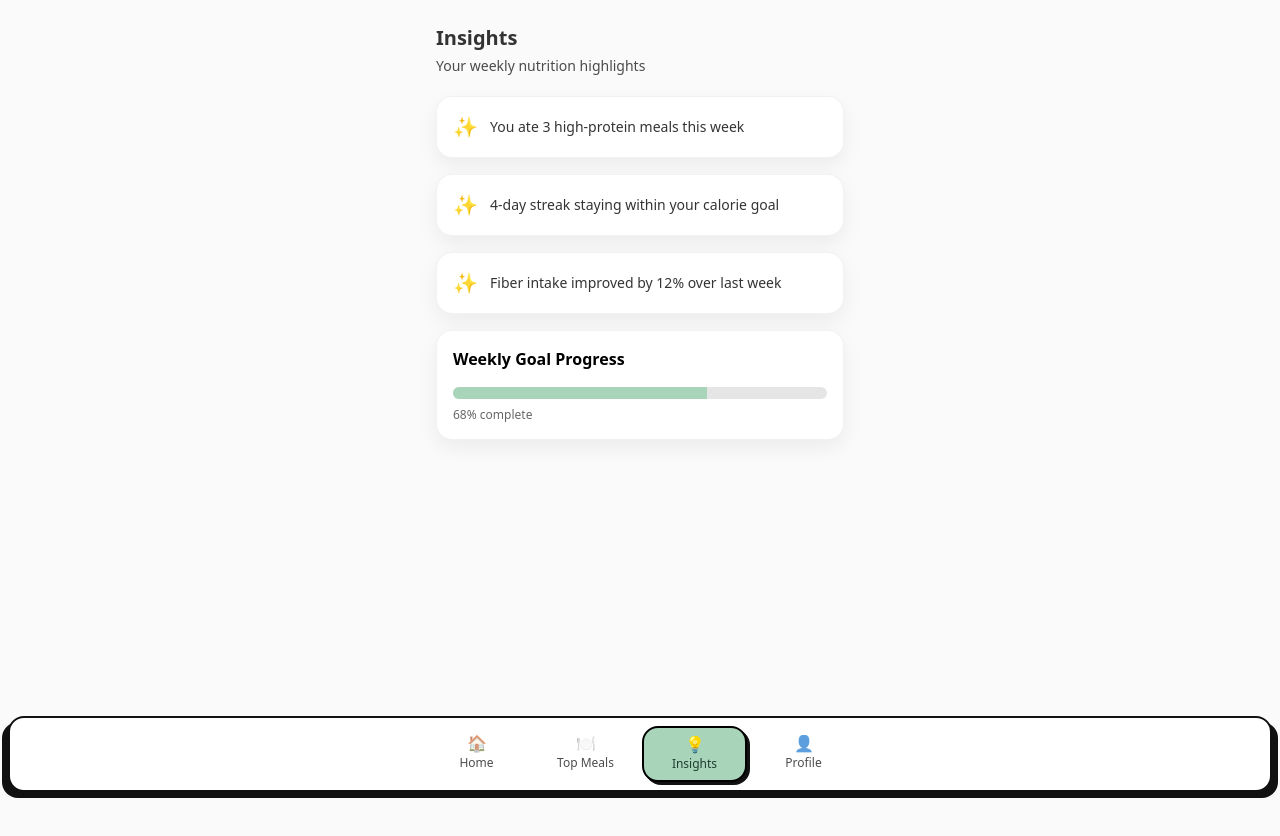
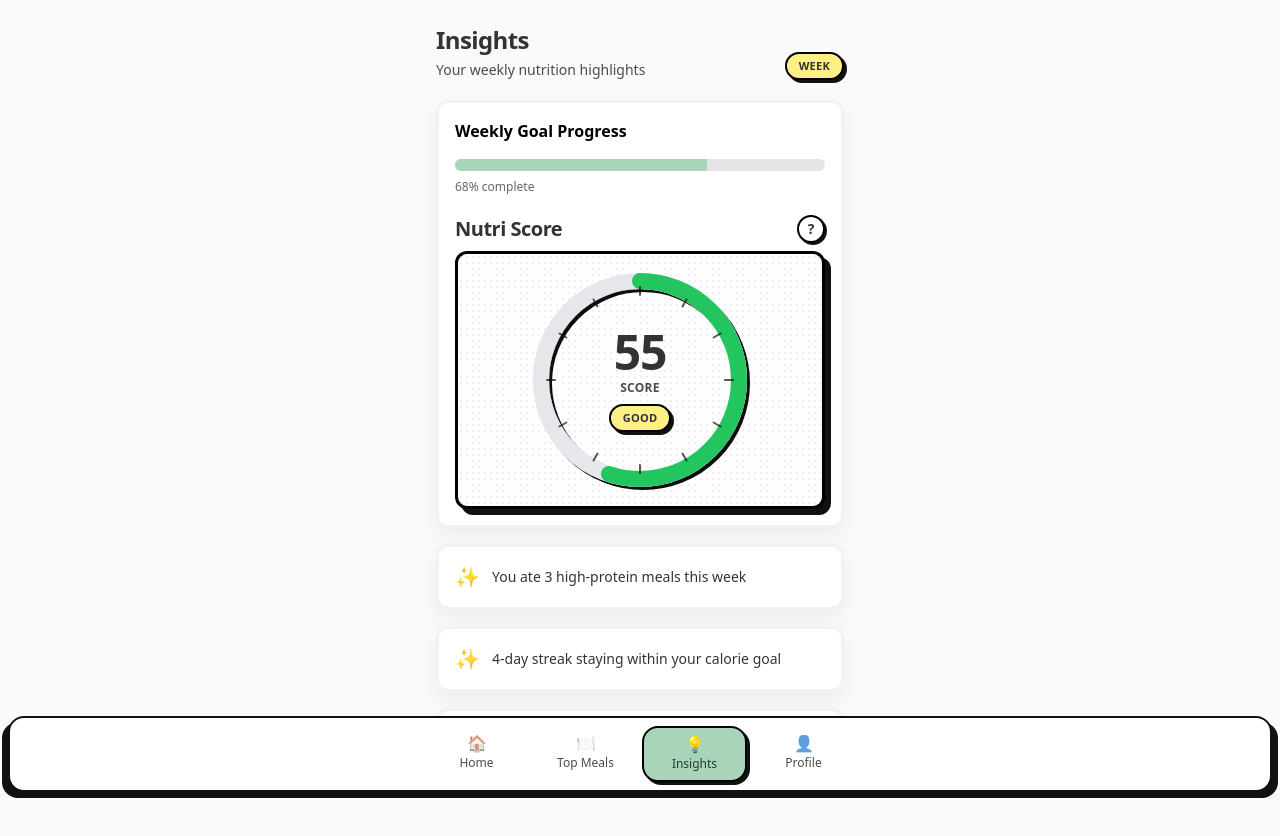
Before and after one commit to Arvx-x/nutrisnap, a Next.js app: page /insights in a window 1280 px wide. Shown: the top 836 px of the page. Before the commit the page ends 800 px from the top, so only its background shows below. Built offline with nearby package versions, Linux system fonts and the light colour scheme.

Commit message:
nutriscore feature, image, and UI tweeks add

```diff
--- a/src/app/insights/page.tsx
+++ b/src/app/insights/page.tsx
@@ -1,25 +1,32 @@
 import { Card, CardContent, CardHeader, CardTitle } from "@/components/ui/card";
 import { insights, weeklyProgress } from "@/data/insights";
+import ScorePieChart from "@/data/nutri-snap-score";
 
 export const dynamic = "force-static";
 
 export default function InsightsPage() {
+  // Temporary demo data for Nutri Snap Score distribution
+  type ScoreItem = { score: number; date: { seconds: number; nanoseconds: number } };
+  const nowSeconds = Math.floor(Date.now() / 1000);
+  const scoreData: ScoreItem[] = [82, 71, 64, 53, 47, 39, 26, 15, 92, 78, 58, 34].map((score, i) => ({
+    score,
+    date: { seconds: nowSeconds - i * 86400, nanoseconds: 0 },
+  }));
+
   return (
     <main className="px-5 pt-6 pb-6 max-w-md mx-auto">
-      <h1 className="text-xl font-semibold">Insights</h1>
-      <p className="mt-1 text-sm text-black/70">Your weekly nutrition highlights</p>
+      <div className="flex items-end justify-between">
+        <div>
+          <h1 className="text-2xl font-extrabold tracking-tight font-display">Insights</h1>
+          <p className="mt-1 text-sm text-black/70">Your weekly nutrition highlights</p>
+        </div>
+        <span className="inline-block bg-yellow-200 border-[2px] border-black rounded-full px-3 py-1 text-[11px] font-bold uppercase tracking-wide shadow-[3px_3px_0_0_#111]">
+          Week
+        </span>
+      </div>
 
       <div className="mt-5 grid gap-4">
-        {insights.map((item) => (
-          <Card key={item.id}>
-            <CardContent className="flex items-center gap-3">
-              <span className="text-xl">✨</span>
-              <p className="text-sm text-black/80">{item.text}</p>
-            </CardContent>
-          </Card>
-        ))}
-
-        <Card>
+        <Card className="relative rounded-xl border-[3px] border-black bg-white shadow-[6px_6px_0_0_#111]">
           <CardHeader>
             <CardTitle>Weekly Goal Progress</CardTitle>
           </CardHeader>
@@ -31,8 +38,50 @@ export default function InsightsPage() {
               />
             </div>
             <div className="mt-2 text-xs text-black/60">{weeklyProgress}% complete</div>
+
+            <div className="mt-5">
+              <div className="mb-2 flex items-center justify-between">
+                <h4 className="text-lg sm:text-xl font-extrabold tracking-tight font-display">Nutri Score</h4>
+                <div className="relative">
+                  <details className="group relative">
+                    <summary aria-label="How is the score calculated?" className="list-none cursor-pointer inline-flex items-center justify-center w-7 h-7 rounded-full bg-white border-[2px] border-black shadow-[2px_2px_0_0_#111] text-sm font-extrabold select-none">?</summary>
+                    <div className="absolute right-0 mt-2 w-64 bg-white border-[3px] border-black rounded-xl shadow-[6px_6px_0_0_#111] p-3 z-20">
+                      <div
+                        aria-hidden
+                        className="absolute inset-0 rounded-xl"
+                        style={{
+                          backgroundImage: 'radial-gradient(rgba(0,0,0,0.06) 1px, transparent 1px)',
+                          backgroundSize: '6px 6px',
+                          maskImage: 'radial-gradient(circle at center, black 80%, transparent 100%)',
+                          WebkitMaskImage: 'radial-gradient(circle at center, black 80%, transparent 100%)',
+                        }}
+                      />
+                      <p className="relative z-10 text-xs text-black/80 leading-relaxed">
+                        Your Nutri Score is an average of recent meal scores (0–100),
+                        factoring calorie goal adherence, macro balance, and protein/fiber density.
+                      </p>
+                      <span className="absolute -top-2 right-6 w-3 h-3 bg-white border-t-[3px] border-l-[3px] border-black rotate-45" />
+                    </div>
+                  </details>
+                </div>
+              </div>
+              {/* Chart renders only on client */}
+              <ScorePieChart data={scoreData as any} />
+            </div>
           </CardContent>
         </Card>
+
+        {insights.map((item) => (
+          <Card
+            key={item.id}
+            className="relative rounded-xl border-[3px] border-black bg-white shadow-[6px_6px_0_0_#111]"
+          >
+            <CardContent className="flex items-center gap-3">
+              <span className="text-xl">✨</span>
+              <p className="text-sm text-black/80">{item.text}</p>
+            </CardContent>
+          </Card>
+        ))}
       </div>
     </main>
   );
--- a/src/app/page.tsx
+++ b/src/app/page.tsx
@@ -27,7 +27,7 @@ export default function Home() {
   return (
     <main className="px-5 pt-6 pb-6 max-w-md mx-auto">
       {/* Hero Banner */}
-      <section className="relative overflow-hidden rounded-2xl border-2 border-black bg-[var(--soft-yellow)]/80 shadow-[8px_8px_0_0_#111] p-5">
+      <section className="relative overflow-hidden rounded-2xl border-2 border-black bg-[var(--soft-yellow)]/70 shadow-[8px_8px_0_0_#111] p-5">
         <div
           aria-hidden
           className="absolute -right-10 -top-10 h-40 w-40 rounded-full bg-[var(--peach)]/50"
--- a/src/data/nutri-snap-score.tsx
+++ b/src/data/nutri-snap-score.tsx
@@ -1,5 +1,6 @@
+"use client";
+
 import React, { useMemo } from 'react';
-import { PieChart, Pie, Cell, Tooltip, Legend, ResponsiveContainer } from 'recharts';
 
 // Define the structure of the score data prop, same as the line chart
 interface ScoreData {
@@ -26,46 +27,20 @@ const SCORE_CATEGORIES = {
  * @returns A responsive pie chart or a placeholder if there is no data.
  */
 const ScorePieChart: React.FC<ScorePieChartProps> = ({ data }) => {
-
-  const pieData = useMemo(() => {
-    if (!data || data.length === 0) {
-      return [];
-    }
-
-    const categoryCounts = {
-      Excellent: 0,
-      Good: 0,
-      Average: 0,
-      'Needs Improvement': 0,
-    };
-
-    data.forEach(item => {
-      const { score } = item;
-      if (score >= SCORE_CATEGORIES.EXCELLENT.range[0]) {
-        categoryCounts.Excellent++;
-      } else if (score >= SCORE_CATEGORIES.GOOD.range[0]) {
-        categoryCounts.Good++;
-      } else if (score >= SCORE_CATEGORIES.AVERAGE.range[0]) {
-        categoryCounts.Average++;
-      } else {
-        categoryCounts['Needs Improvement']++;
-      }
-    });
-
-    return Object.entries(categoryCounts)
-      .map(([name, value]) => ({ name, value }))
-      .filter(entry => entry.value > 0); // Only show categories with data
-
+  const avgScore = useMemo(() => {
+    if (!data || data.length === 0) return 0;
+    const total = data.reduce((sum, item) => sum + (item.score ?? 0), 0);
+    return Math.round(total / data.length);
   }, [data]);
 
-  const COLORS = [
-      SCORE_CATEGORIES.EXCELLENT.color,
-      SCORE_CATEGORIES.GOOD.color,
-      SCORE_CATEGORIES.AVERAGE.color,
-      SCORE_CATEGORIES.IMPROVEMENT.color
-  ];
+  const getCategoryByScore = (score: number) => {
+    if (score >= SCORE_CATEGORIES.EXCELLENT.range[0]) return SCORE_CATEGORIES.EXCELLENT.name;
+    if (score >= SCORE_CATEGORIES.GOOD.range[0]) return SCORE_CATEGORIES.GOOD.name;
+    if (score >= SCORE_CATEGORIES.AVERAGE.range[0]) return SCORE_CATEGORIES.AVERAGE.name;
+    return SCORE_CATEGORIES.IMPROVEMENT.name;
+  };
 
-  if (pieData.length === 0) {
+  if (!data || data.length === 0) {
     return (
       <div className="flex items-center justify-center h-full bg-slate-50 rounded-lg p-4 text-center">
         <p className="text-slate-500">
@@ -75,42 +50,106 @@ const ScorePieChart: React.FC<ScorePieChartProps> = ({ data }) => {
     );
   }
 
+  // Wheel (radial) dimensions
+  const size = 220;
+  const strokeWidth = 16;
+  // Subtract a few pixels to keep rounded stroke caps fully inside the viewbox
+  const capPadding = 3;
+  const radius = (size - strokeWidth) / 2 - capPadding;
+  const circumference = 2 * Math.PI * radius;
+  const progress = Math.max(0, Math.min(100, avgScore)) / 100;
+  const dashArray = `${progress * circumference} ${circumference}`;
+  const center = size / 2;
+  const green = SCORE_CATEGORIES.EXCELLENT.color; // green progress
+
+  // Create tick marks for comic "wheel" feel
+  const ticks = Array.from({ length: 12 }).map((_, i) => i);
+
   return (
-    <ResponsiveContainer width="100%" height={300}>
-      <PieChart>
-        <Pie
-          data={pieData}
-          cx="50%"
-          cy="50%"
-          labelLine={false}
-          label={({ name, percent }) => `${name}: ${((percent ?? 0) * 100).toFixed(0)}%`}
-          outerRadius={80}
-          fill="#8884d8"
-          dataKey="value"
-        >
-          {pieData.map((entry, index) => {
-            // Helper to get color by category name
-            const getColorByName = (name: string) => {
-              const key = Object.keys(SCORE_CATEGORIES).find(
-                k => SCORE_CATEGORIES[k as keyof typeof SCORE_CATEGORIES].name === name
-              );
-              return key ? SCORE_CATEGORIES[key as keyof typeof SCORE_CATEGORIES].color : '#8884d8';
-            };
+    <div className="relative rounded-xl border-[3px] border-black bg-white shadow-[6px_6px_0_0_#111] p-4 overflow-hidden">
+      {/* Halftone dots background */}
+      <div
+        aria-hidden
+        className="absolute inset-0 z-[1]"
+        style={{
+          backgroundImage: 'radial-gradient(rgba(0,0,0,0.06) 1px, transparent 1px)',
+          backgroundSize: '6px 6px',
+        }}
+      />
+
+      <div className="relative z-10 grid place-items-center">
+        <svg width={size} height={size} viewBox={`0 0 ${size} ${size}`}>
+          <defs>
+            <filter id="comicShadow" x="-20%" y="-20%" width="140%" height="140%">
+              <feDropShadow dx="3" dy="3" stdDeviation="0" floodColor="#111111" floodOpacity="1" />
+            </filter>
+          </defs>
+
+          {/* Track */}
+          <circle
+            cx={center}
+            cy={center}
+            r={radius}
+            fill="none"
+            stroke="#e5e7eb"
+            strokeWidth={strokeWidth}
+            strokeLinecap="round"
+            filter="url(#comicShadow)"
+          />
+
+          {/* Progress (rotated to start at top) */}
+          <g transform={`rotate(-90 ${center} ${center})`}>
+            <circle
+              cx={center}
+              cy={center}
+              r={radius}
+              fill="none"
+              stroke={green}
+              strokeWidth={strokeWidth}
+              strokeDasharray={dashArray}
+              strokeLinecap="round"
+            />
+          </g>
+
+          {/* Tick marks */}
+          {ticks.map((t) => {
+            const angle = (t / ticks.length) * 360;
+            const length = 8;
+            const innerR = radius - strokeWidth / 2 - 6;
+            const outerR = innerR + length;
+            const rad = (angle - 90) * (Math.PI / 180);
+            const x1 = center + innerR * Math.cos(rad);
+            const y1 = center + innerR * Math.sin(rad);
+            const x2 = center + outerR * Math.cos(rad);
+            const y2 = center + outerR * Math.sin(rad);
             return (
-              <Cell key={`cell-${index}`} fill={getColorByName(entry.name)} />
+              <line
+                key={t}
+                x1={x1}
+                y1={y1}
+                x2={x2}
+                y2={y2}
+                stroke="#111111"
+                strokeWidth={2}
+                strokeLinecap="round"
+                opacity={0.7}
+              />
             );
           })}
-        </Pie>
-        <Tooltip
-            contentStyle={{
-                backgroundColor: 'rgba(255, 255, 255, 0.9)',
-                border: '1px solid #ccc',
-                borderRadius: '0.5rem',
-            }}
-        />
-        <Legend />
-      </PieChart>
-    </ResponsiveContainer>
+        </svg>
+
+        {/* Center content */}
+        <div className="absolute text-center">
+          <div className="text-5xl font-extrabold leading-none tracking-tight">{avgScore}</div>
+          <div className="mt-1 text-xs uppercase tracking-wide text-black/70 font-semibold">Score</div>
+          <div className="mt-2">
+            <span className="inline-block bg-yellow-200 border-[2px] border-black rounded-full px-3 py-1 text-[11px] font-extrabold uppercase tracking-wide shadow-[3px_3px_0_0_#111]">
+              {getCategoryByScore(avgScore)}
+            </span>
+          </div>
+        </div>
+      </div>
+    </div>
   );
 };
 
```
Also changed, not shown: src/data/meals.ts (+27 -3 lines).
